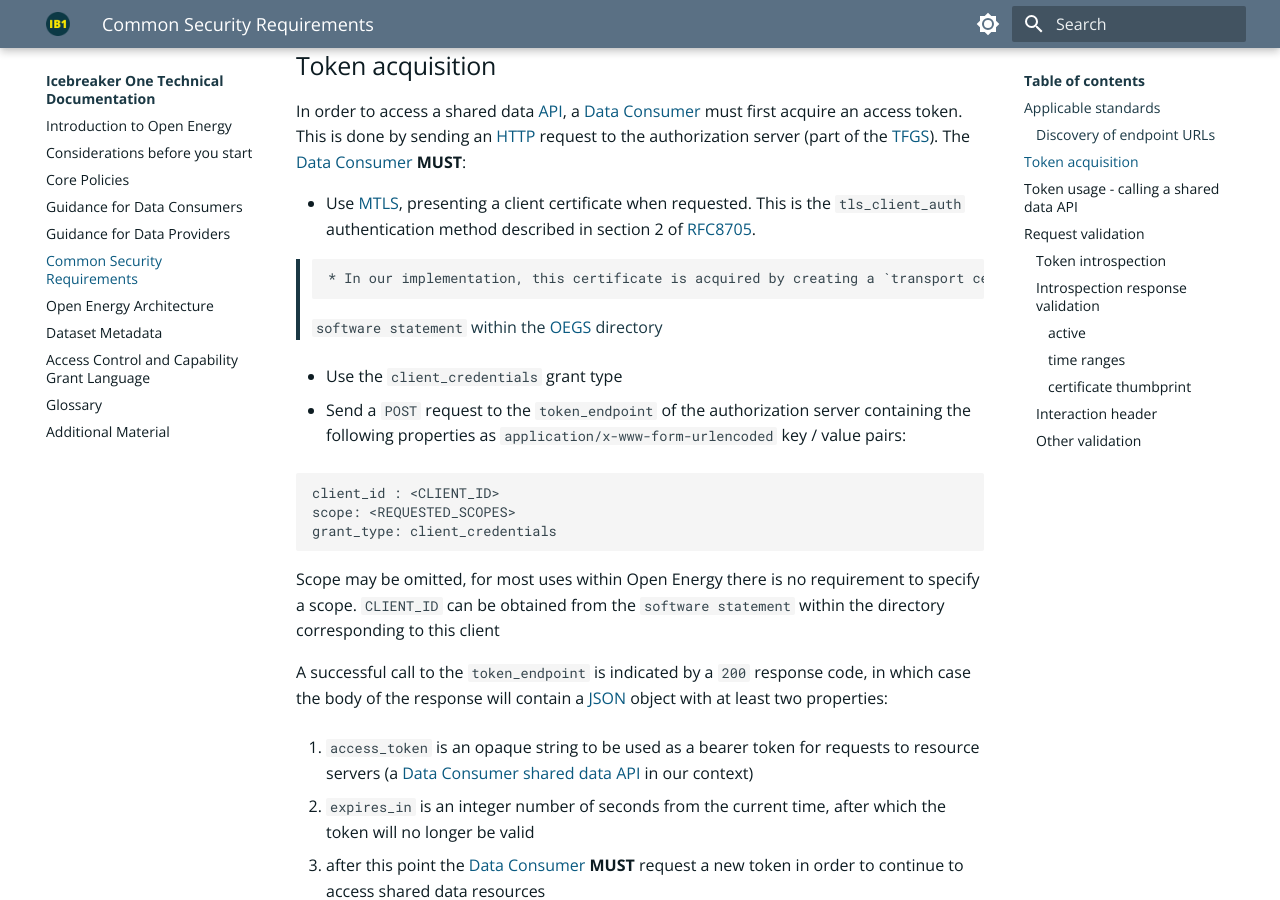
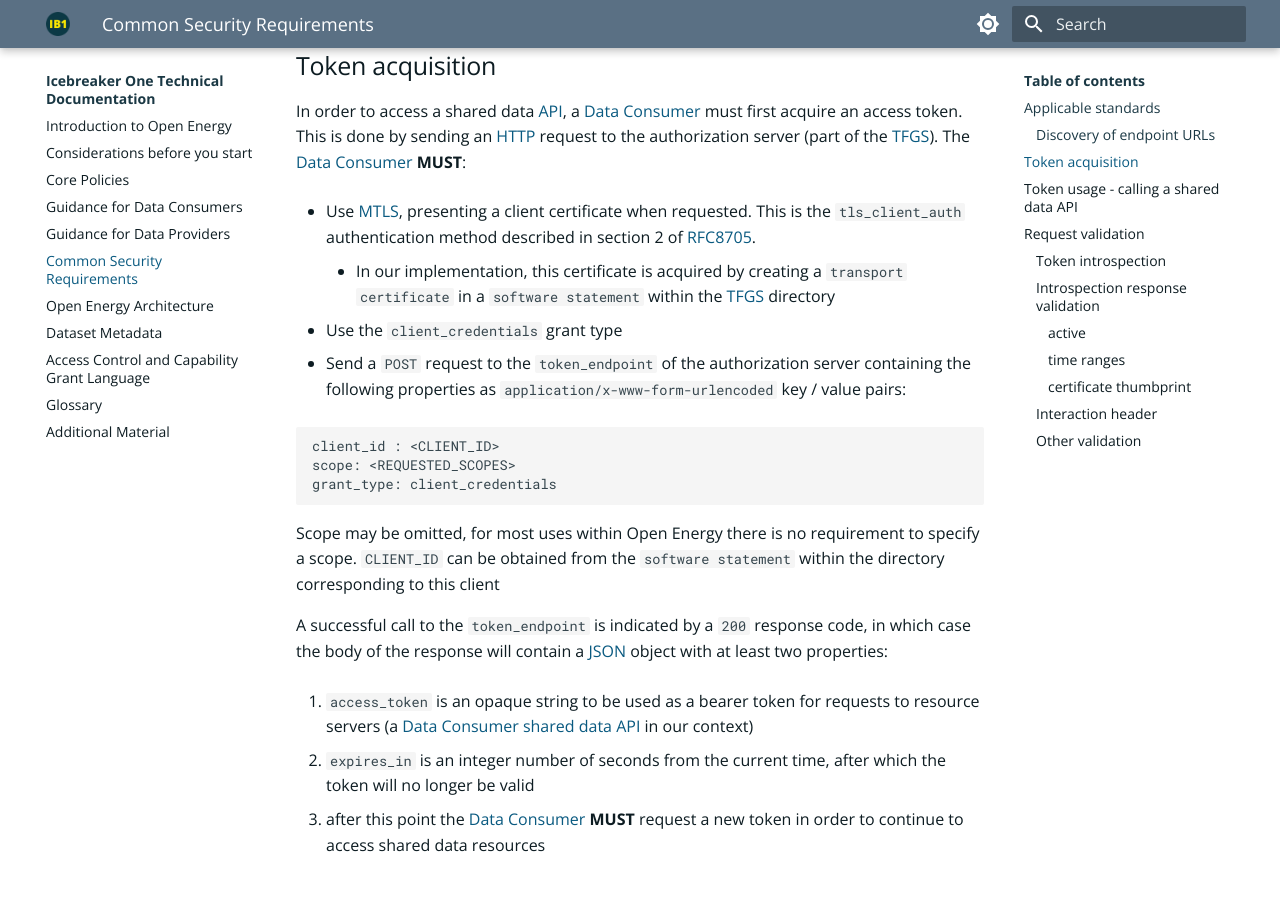
Before and after one commit to icebreakerone/ib1-technical-docs, an MkDocs documentation site: the page built from docs/ops_guidelines/technical_common.md, in a window 1280 px wide and 900 px high, scrolled down 1040 px. Built offline with MkDocs 1.6.1 and Material for MkDocs 9.7.7, drawn with Linux system fonts in a browser that asks for light colours; the version menu is left out.

Commit message:
docs/ops_guidelines/technical_common.md updated from https://stackedit.net/

````diff
--- a/docs/ops_guidelines/technical_common.md
+++ b/docs/ops_guidelines/technical_common.md
@@ -40,19 +40,13 @@ e.g. `token_endpoint` refer to properties discoverable in this fashion.
 
 In order to access a shared data [API](../glossary.md#term-Application-programming-interface), a [Data Consumer](../glossary.md#term-Data-Consumer) must first acquire an access token. This is done by sending an [HTTP](../glossary.md#term-HypterText-Transfer-Protocol) request to the authorization server (part of the [TFGS](../glossary.md#term-Trust-Framework-Governance-Service)). The [Data Consumer](../glossary.md#term-Data-Consumer) **MUST**:
 
-* Use [MTLS](../glossary.md#term-Mutual-Transport-Layer-Security), presenting a client certificate when requested. This is the `tls_client_auth` authentication method
-described in section 2 of [RFC8705](../glossary.md#term-OAuth-2.0-Mutual-TLS-Client-Authentication-and-Certificate-Bound-Access-Tokens).
+* Use [MTLS](../glossary.md#term-Mutual-Transport-Layer-Security), presenting a client certificate when requested. This is the `tls_client_auth` authentication method described in section 2 of [RFC8705](../glossary.md#term-OAuth-2.0-Mutual-TLS-Client-Authentication-and-Certificate-Bound-Access-Tokens).
 
->
->     * In our implementation, this certificate is acquired by creating a `transport certificate` in a
-> `software statement` within the [OEGS](../glossary.md#term-Open-Energy-Governance-Service) directory
-
+     * In our implementation, this certificate is acquired by creating a `transport certificate` in a `software statement` within the [TFGS](../glossary.md#term-Trust-Framework-Governance-Service) directory
 
 * Use the `client_credentials` grant type
 
-
-* Send a `POST` request to the `token_endpoint` of the authorization server containing the following properties
-as `application/x-www-form-urlencoded` key / value pairs:
+* Send a `POST` request to the `token_endpoint` of the authorization server containing the following properties as `application/x-www-form-urlencoded` key / value pairs:
 
 ```default
 client_id : <CLIENT_ID>
````
Also changed, not shown: other parts of docs/ops_guidelines/technical_common.md (+1 -1 lines).
